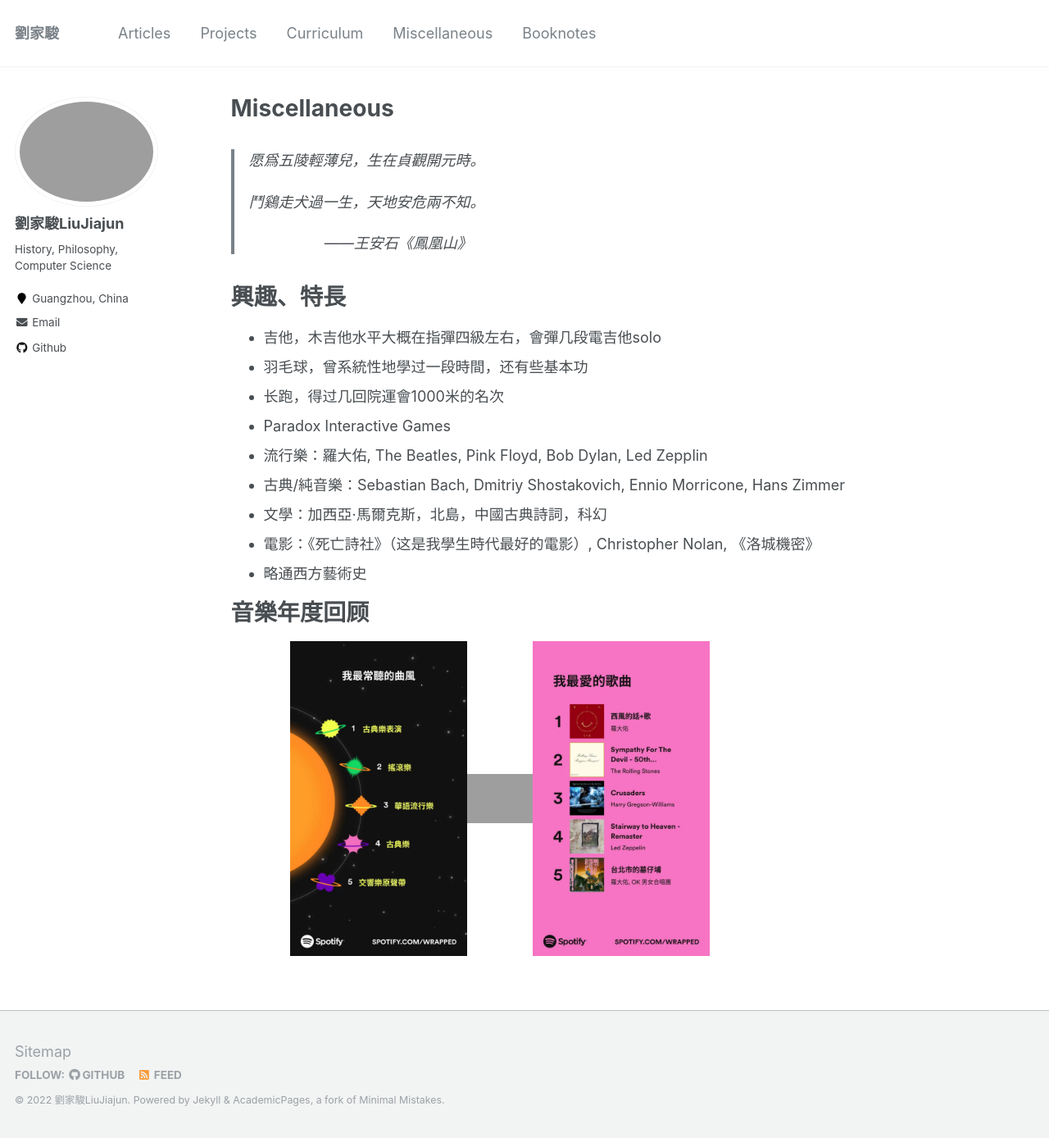
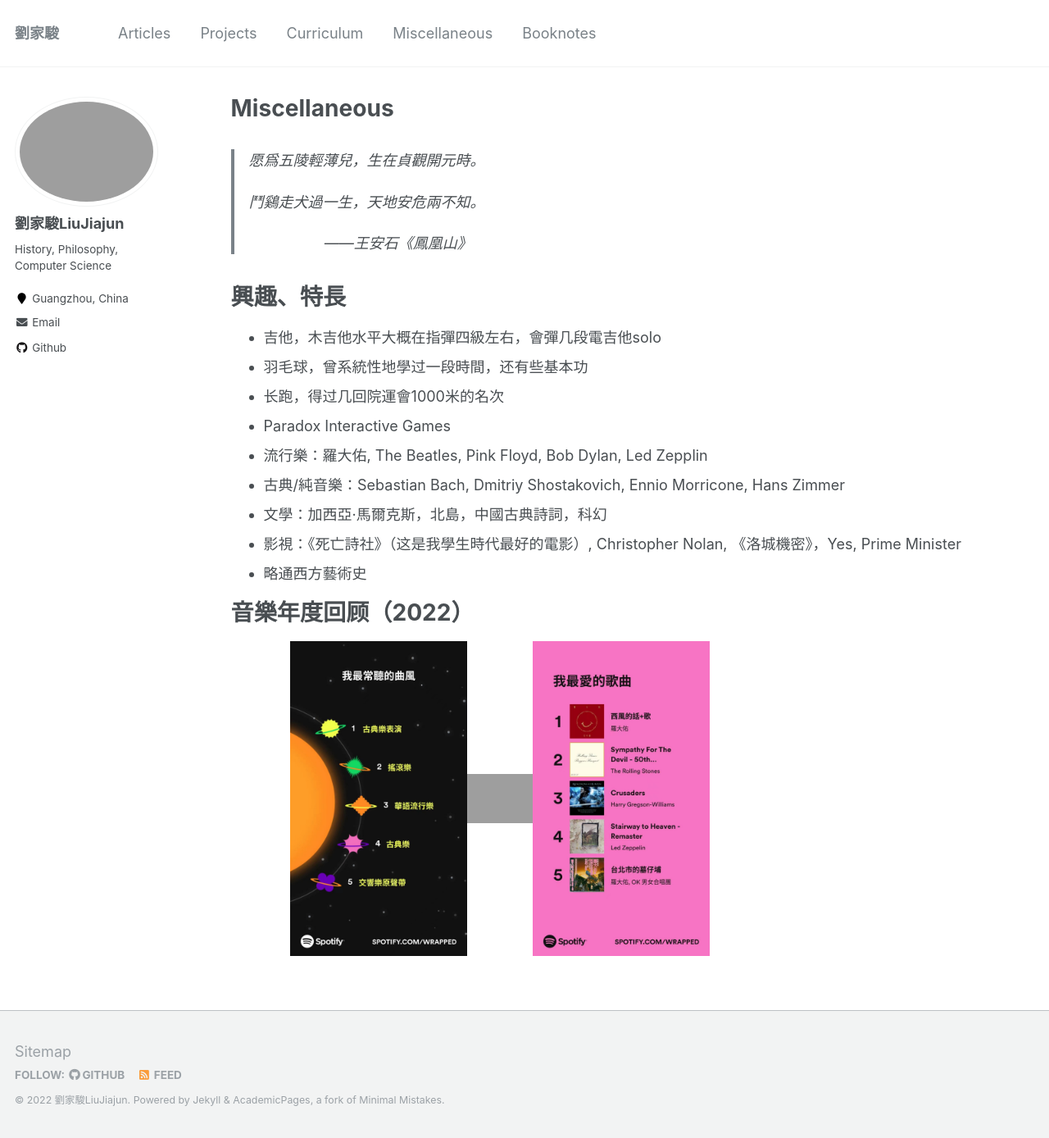
Before and after one commit to Leon-Liu228/Leon-Liu228.github.io, a Jekyll site: the page built from _pages/Miscellaneous.md, in a window 1280 px wide and 1388 px high. Shown: the whole window at 82% size. Built offline with Jekyll 4.4.1, drawn with Linux system fonts in a browser that asks for light colours; grey boxes are pictures that could not be loaded.

Commit message:
Add files via upload

```diff
--- a/_pages/Miscellaneous.md
+++ b/_pages/Miscellaneous.md
@@ -25,12 +25,12 @@ redirect_from:
 - 流行樂：羅大佑, The Beatles, Pink Floyd, Bob Dylan, Led Zepplin
 - 古典/純音樂：Sebastian Bach, Dmitriy Shostakovich, Ennio Morricone,  Hans Zimmer
 - 文學：加西亞·馬爾克斯，北島，中國古典詩詞，科幻
-- 電影：《死亡詩社》（这是我學生時代最好的電影）, Christopher Nolan, 《洛城機密》
+- 影視：《死亡詩社》（这是我學生時代最好的電影）, Christopher Nolan, 《洛城機密》，Yes, Prime Minister
 - 略通西方藝術史
 
 
 
-音樂年度回顾
+音樂年度回顾（2022）
 ======
 
 
```
